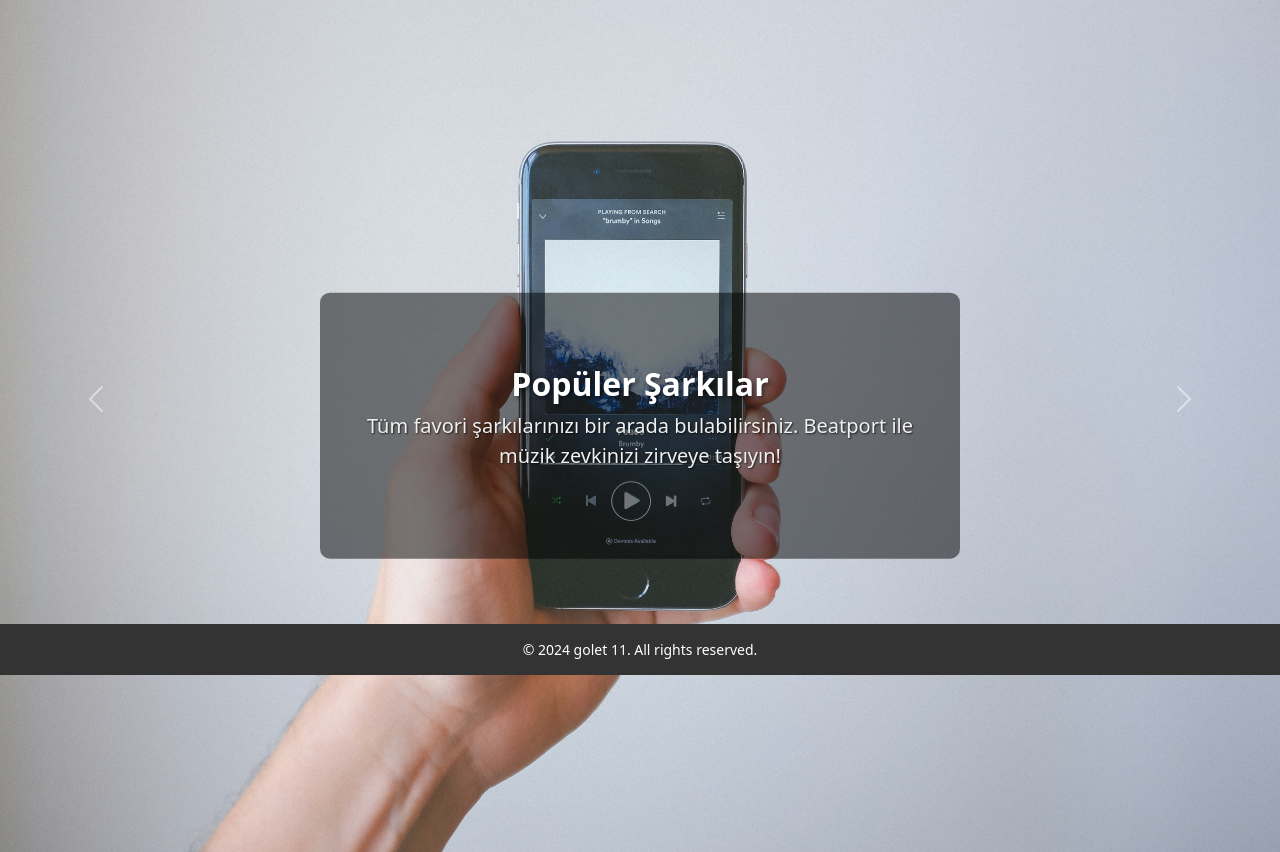
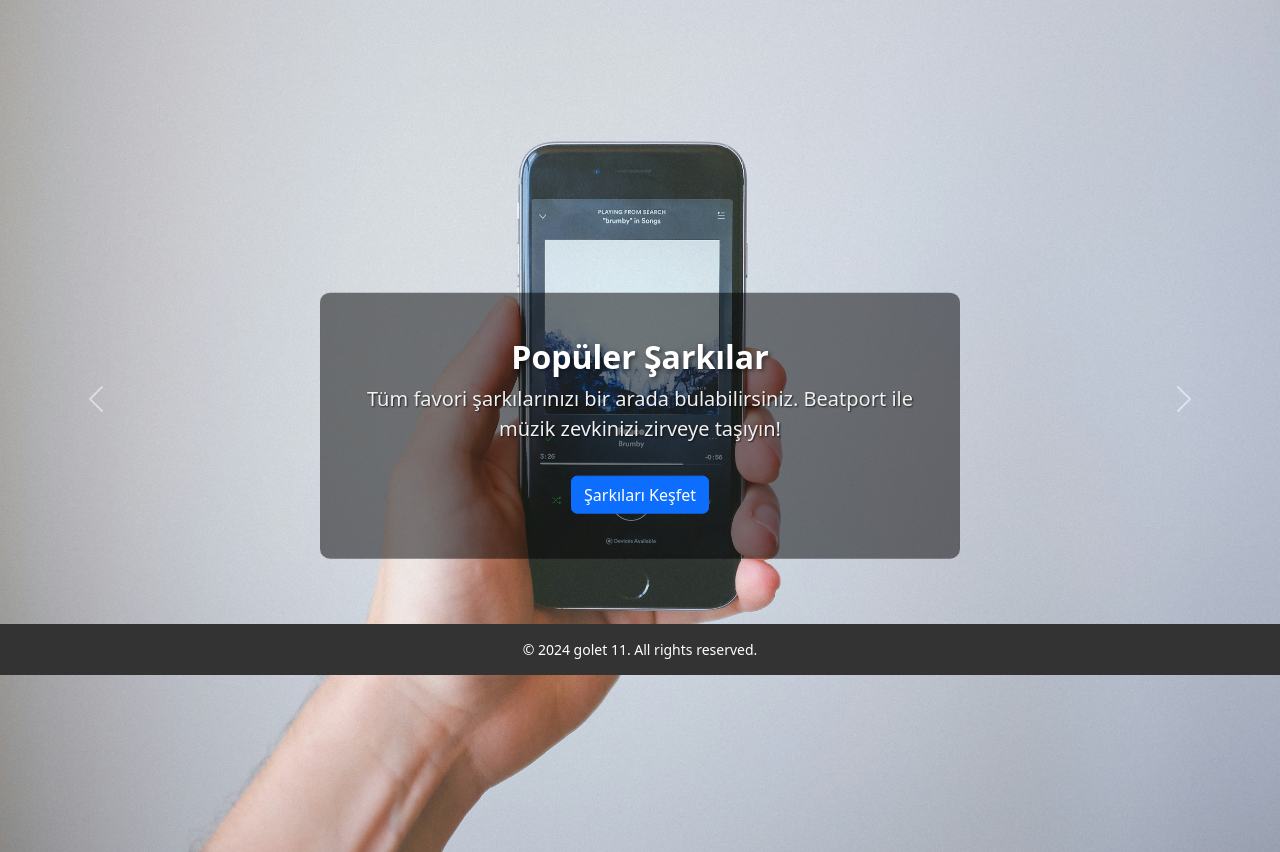
Before and after one commit to Mbanzaroglu/golet11, a Flask app: page / in a window 1280 px wide. Shown: the part 125-977 px from the top of the page. Run offline with Flask 3, Linux system fonts and the light colour scheme; some libraries are stand-ins or nearby versions.

Commit message:
Sliderların üstüne home.html'deki partial kısımlara giden linkler ekledim.

```diff
--- a/app/templates/home.html
+++ b/app/templates/home.html
@@ -14,6 +14,7 @@
                     <div class="carousel-caption d-flex flex-column align-items-center justify-content-center" style="position: absolute; top: 50%; left: 50%; transform: translate(-50%, -50%);">
                         <h2>Popüler Şarkılar</h2>
                         <p class="lead">Tüm favori şarkılarınızı bir arada bulabilirsiniz. Beatport ile müzik zevkinizi zirveye taşıyın!</p>
+                        <a href="{{ url_for('main_bp.songs') }}" class="btn btn-primary mt-3">Şarkıları Keşfet</a>
                     </div>
                 </div>
 
@@ -23,6 +24,7 @@
                     <div class="carousel-caption d-flex flex-column align-items-center justify-content-center" style="position: absolute; top: 50%; left: 50%; transform: translate(-50%, -50%);">
                         <h2>Öne Çıkan Albümler</h2>
                         <p class="lead">Müzik dünyasının en iyi albümleri bir tık uzağınızda. Şimdi keşfedin!</p>
+                        <a href="{{ url_for('main_bp.albums') }}" class="btn btn-primary mt-3">Albümleri Keşfet</a>
                     </div>
                 </div>
 
@@ -32,6 +34,7 @@
                     <div class="carousel-caption d-flex flex-column align-items-center justify-content-center" style="position: absolute; top: 50%; left: 50%; transform: translate(-50%, -50%);">
                         <h2>Sanatçıları Keşfedin</h2>
                         <p class="lead">Sevdiğiniz sanatçıların en yeni şarkılarını dinleyin ve müzik dünyasındaki keşfinizi genişletin.</p>
+                        <a href="{{ url_for('main_bp.artists') }}" class="btn btn-primary mt-3">Sanatçıları Keşfet</a>
                     </div>
                 </div>
 
```
